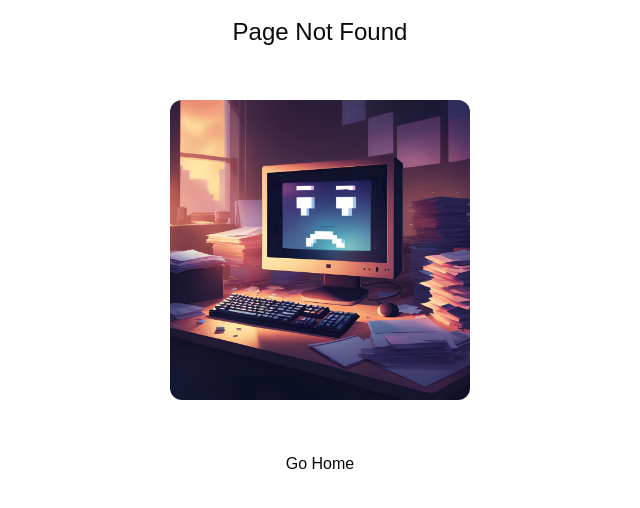
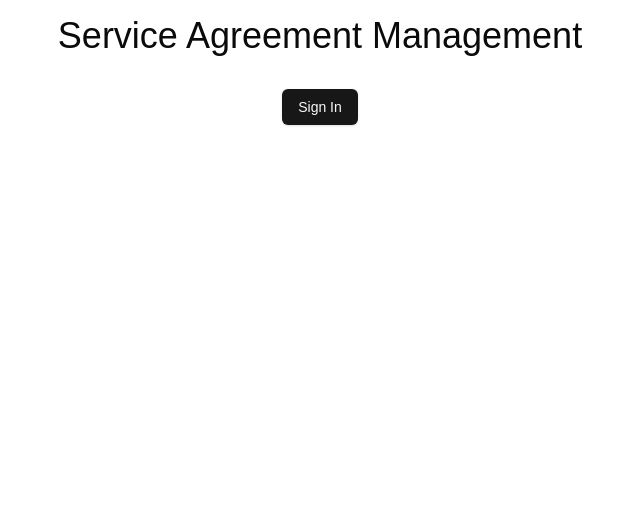
Before and after one commit to celsopires1999/service-agreement, a Next.js app: page /login in a window 1280 px wide. Before the commit this address had no page. Shown: the top 508 px of the page, without its empty margins (320-960 px from the left). Built offline with nearby package versions, Linux system fonts and the light colour scheme.

Commit message:
feat(auth): implement authentication with Auth.js and GitHub as identity provider

```diff
--- a/package.json
+++ b/package.json
@@ -35,6 +35,7 @@
     "drizzle-zod": "^0.6.1",
     "lucide-react": "^0.469.0",
     "next": "^15.1.3",
+    "next-auth": "^5.0.0-beta.25",
     "next-safe-action": "^7.10.2",
     "next-themes": "^0.4.4",
     "pg": "^8.13.1",
--- /dev/null
+++ b/src/actions/loginAction.ts
@@ -0,0 +1,7 @@
+"use server"
+
+import { signIn } from "@/auth"
+
+export async function login(callbackUrl: string) {
+    await signIn("github", { redirectTo: callbackUrl })
+}
--- /dev/null
+++ b/src/actions/logoutAction.ts
@@ -0,0 +1,7 @@
+"use server"
+
+import { signOut } from "@/auth"
+
+export async function logout() {
+    await signOut({ redirectTo: "/login" })
+}
--- /dev/null
+++ b/src/app/api/auth/[...nextauth]/route.ts
@@ -0,0 +1,2 @@
+import { handlers } from "@/auth"
+export const { GET, POST } = handlers
--- /dev/null
+++ b/src/app/login/page.tsx
@@ -0,0 +1,31 @@
+import { login } from "@/actions/loginAction"
+import { Button } from "@/components/ui/button"
+
+export default async function LoginPage({
+    searchParams,
+}: {
+    searchParams: Promise<{ [key: string]: string | undefined }>
+}) {
+    const { callbackUrl } = await searchParams
+
+    const handlelogin = async () => {
+        "use server"
+        await login(callbackUrl ?? "/agreements")
+    }
+
+    return (
+        <main className="flex h-dvh flex-col items-center gap-6 p-4 text-4xl">
+            <h1>Service Agreement Management </h1>
+            <form action={handlelogin}>
+                <Button
+                    type="submit"
+                    variant="default"
+                    size="default"
+                    aria-label="Sign In"
+                >
+                    Sign In
+                </Button>
+            </form>
+        </main>
+    )
+}
--- /dev/null
+++ b/src/auth.ts
@@ -0,0 +1,11 @@
+import NextAuth from "next-auth"
+import GitHub from "next-auth/providers/github"
+
+export const config = {
+    providers: [GitHub],
+    pages: {
+        signIn: "/login",
+    },
+}
+
+export const { handlers, signIn, signOut, auth } = NextAuth(config)
--- a/src/components/Header.tsx
+++ b/src/components/Header.tsx
@@ -1,16 +1,15 @@
+import { NavButton } from "@/components/NavButton"
 import {
-    FileIcon,
-    HomeIcon,
-    HandshakeIcon,
     CpuIcon,
     EuroIcon,
+    FileIcon,
+    HandshakeIcon,
+    HomeIcon,
 } from "lucide-react"
 import Link from "next/link"
-// import { LogoutLink } from "@kinde-oss/kinde-auth-nextjs/components"
-// import { Button } from "@/components/ui/button"
-import { NavButton } from "@/components/NavButton"
 import { ModeToggle } from "./ModeToggle"
 import { NavButtonMenu } from "./NavButtonMenu"
+import { SignOut } from "./SignOut"
 
 export function Header() {
     return (
@@ -69,17 +68,7 @@ export function Header() {
 
                     <ModeToggle />
 
-                    {/* <Button
-                        variant="ghost"
-                        size="icon"
-                        aria-label="LogOut"
-                        className="rounded-full"
-                        asChild
-                    >
-                        <LogoutLink>
-                            <LogOut />
-                        </LogoutLink>
-                    </Button> */}
+                    <SignOut />
                 </div>
             </div>
         </header>
--- /dev/null
+++ b/src/components/SignOut.tsx
@@ -0,0 +1,20 @@
+import { logout } from "@/actions/logoutAction"
+import { LogOut } from "lucide-react"
+import { Button } from "./ui/button"
+
+export function SignOut() {
+    return (
+        <form action={logout}>
+            <Button
+                type="submit"
+                variant="ghost"
+                size="icon"
+                aria-label="LogOut"
+                title="Log Out"
+                className="rounded-full"
+            >
+                <LogOut />
+            </Button>
+        </form>
+    )
+}
```
Also changed, not shown: src/middleware.ts (+18 -2 lines), 1 other file (tests, documents, lock files or other folders).
